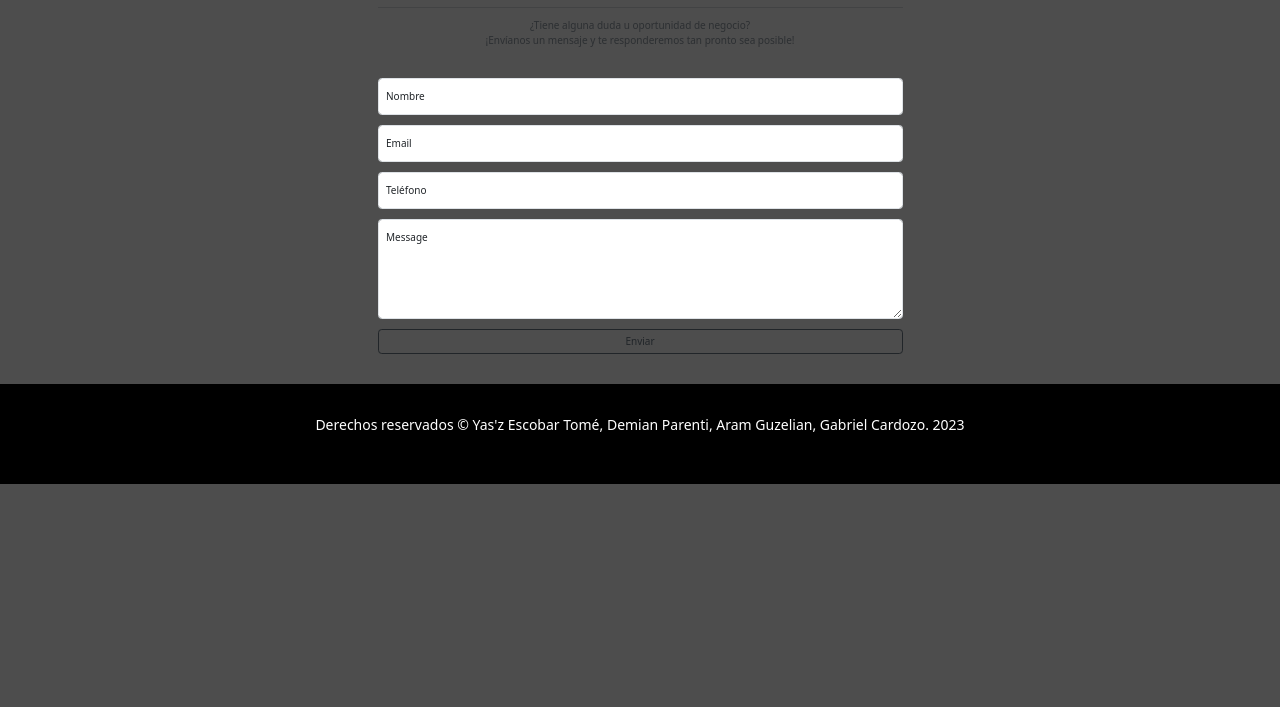
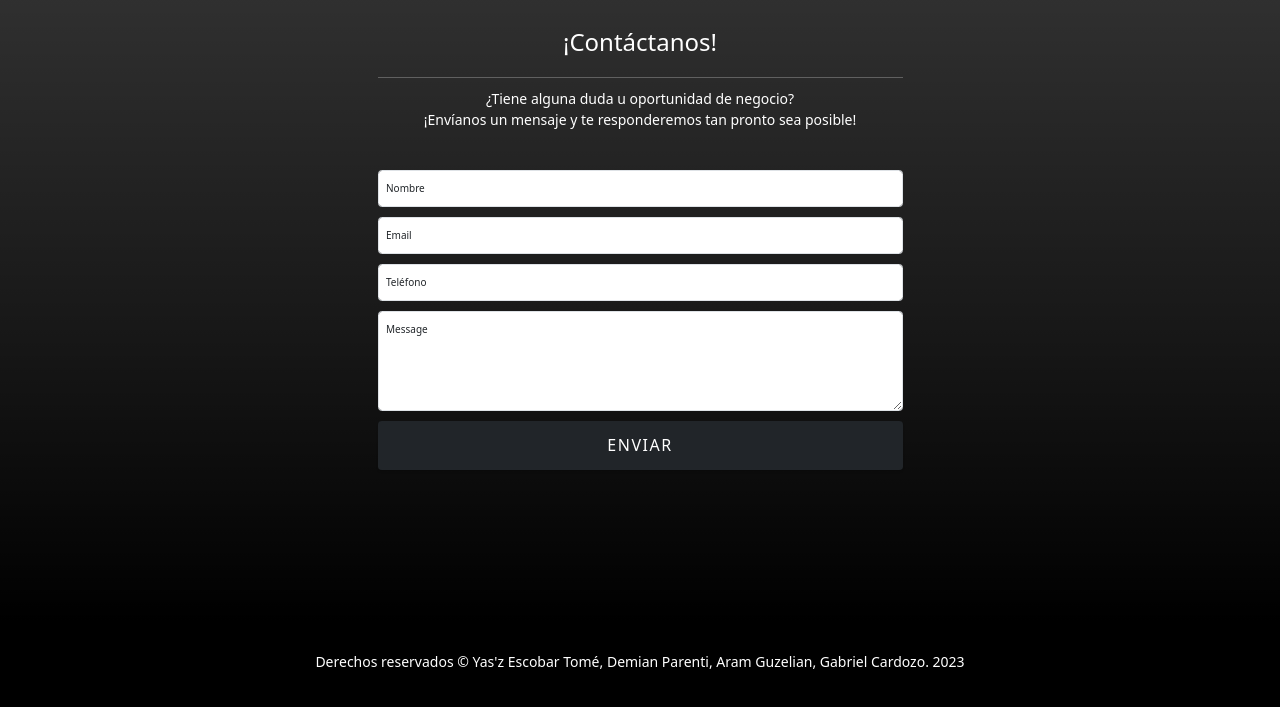
Before and after one commit to demianvparenti/cilsa-proyectogrupal, a website: page contact.html in a window 1280 px wide. Shown: the part 87-794 px from the top of the page. Drawn offline with nearby package versions, Linux system fonts and the light colour scheme; files whose address does not match are found by name.

Commit message:
estilos de contact

```diff
--- a/assets/styles.scss
+++ b/assets/styles.scss
@@ -231,11 +231,19 @@ header {
     background: #ae146b;
 }
 
+/*--------------[ CONTAINER ]-------------*/
+.container h2{
+    font-size: 2.4rem;
+    padding-bottom: 1rem;
+}
+.container p{
+    font-size: 1.4rem;
+}
 
 /*--------------[ ABOUT US ]-------------*/
 
 .page-section-about{
-    padding-top: 10rem;
+    padding-top: 8rem;
     background: linear-gradient(to bottom, #0000004d 0%, #000000b3 60%, #000 100%);
 }
 
@@ -246,11 +254,7 @@ header {
 
 .team-members{
     padding-top: 5rem;
-    padding-bottom: 11rem;
-}
-
-.page-section-about p, li{
-    font-size: 1.4rem;
+    padding-bottom: 10.7rem;
 }
 
 .botones i{
@@ -265,13 +269,21 @@ header {
 
 /*--------------[ CONTACT ]-------------*/
 
+.page-section-contact{
+    padding-top: 8rem;
+    background: linear-gradient(to bottom, #0000004d 0%, #000000b3 60%, #000 100%);
+    height: 88.5vh;
+}
 
+.page-section-contact .container{
+    margin-top: 2rem;
+    padding-bottom: 4rem;
+}
 
-
-
-
-
-
+.page-section-contact .container h2{
+    font-size: 2.4rem;
+    padding-bottom: 1rem;
+}
 
 .producto-imagen-pequena {
     width: 150px;
--- a/contact.html
+++ b/contact.html
@@ -15,21 +15,19 @@
     <header>
         <div id="navbar-container"></div>
     </header>
-    <section class="page-section my-5" id="contact">
-        <div class="container px-4 px-lg-5">
-            <br>
-            <br>
+    <section class="page-section-contact" id="contact">
+        <div class="container py-4 px-4 px-lg-5">
             <div class="row gx-4 gx-lg-5 justify-content-center">
-                <div class="col-lg-8 col-xl-6 text-center">
-                    <h2 class="mt-0">¡Contáctanos!</h2>
+                <div class="col-lg-8 col-xl-6 text-center text-white">
+                    <h2>¡Contáctanos!</h2>
                     <hr class="divider">
-                    <p class="text-muted mb-5">¿Tiene alguna duda u oportunidad de negocio?
+                    <p>¿Tiene alguna duda u oportunidad de negocio?
                         <br>¡Envíanos un mensaje y te responderemos tan pronto sea posible!
                     </p>
                 </div>
             </div>
 
-            <div class="row gx-4 gx-lg-5 justify-content-center">
+            <div class="row gx-4 gx-lg-5 justify-content-center mt-5">
                 <div class="col-lg-6">
                     <form id="contactForm" data-sb-form-api-token="API_TOKEN">
                         <!-- Nombre input-->
@@ -63,7 +61,7 @@
                             <div class="invalid-feedback" data-sb-feedback="message:required">Campo obligatorio.</div>
                         </div>
                         <div class="d-grid">
-                            <button class="btn btn-outline-dark btn-xl" id="submitButton" type="submit">Enviar</button>
+                            <button class="btn btn-dark btn-xl" id="submitButton" type="submit">Enviar</button>
                         </div>
                     </form>
                 </div>
```
Also changed, not shown: aboutus.html (+2 -2 lines), assets/styles.css, 1 other file.
